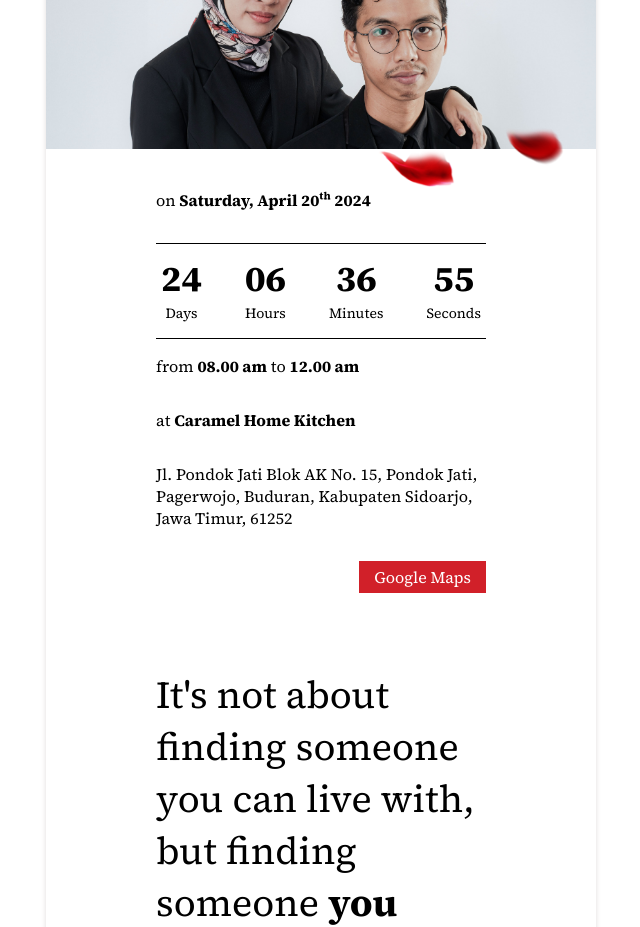
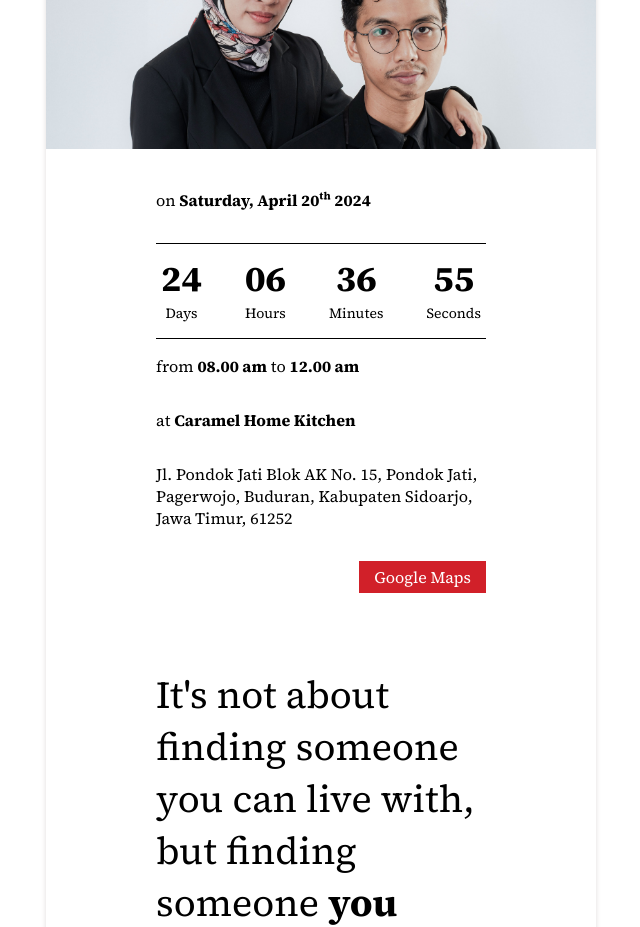
Before and after one commit to joyella-id/imronandanggra, a Next.js app: page / in a window 1280 px wide. Shown: the part 2380-3307 px from the top of the page, without its empty margins (319-959 px from the left). Built offline with nearby package versions, Linux system fonts and the light colour scheme; no server answers; a web font is replaced by a local one.

Commit message:
remove flower

```diff
--- a/src/pages/4/index.tsx
+++ b/src/pages/4/index.tsx
@@ -9,7 +9,7 @@ const FourthPage = () => {
 	return (
 		<section className={style.container} id="page-4">
 			<div className={css.imageContainer}>
-				<Image src={roseImage} layout="fill" alt="rose" />
+				{/* <Image src={roseImage} layout="fill" alt="rose" /> */}
 			</div>
 
 			<div className={style.contentContainer}>
```
